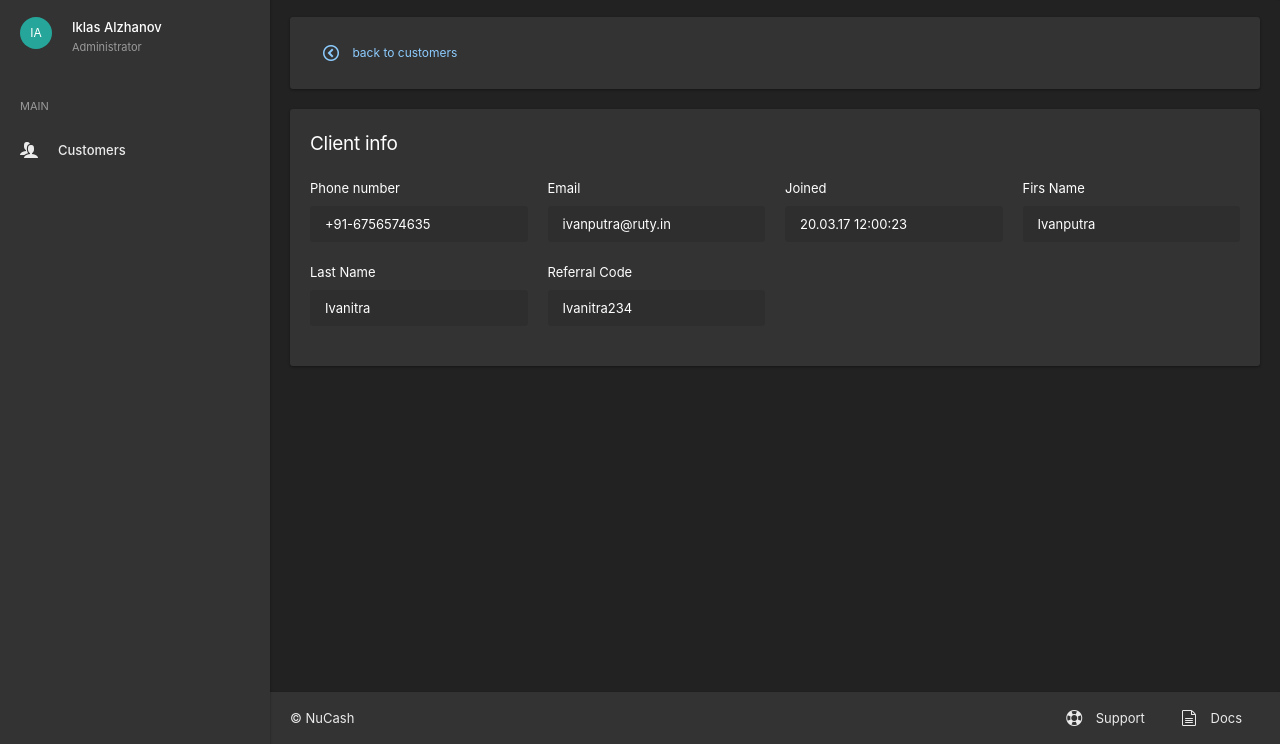
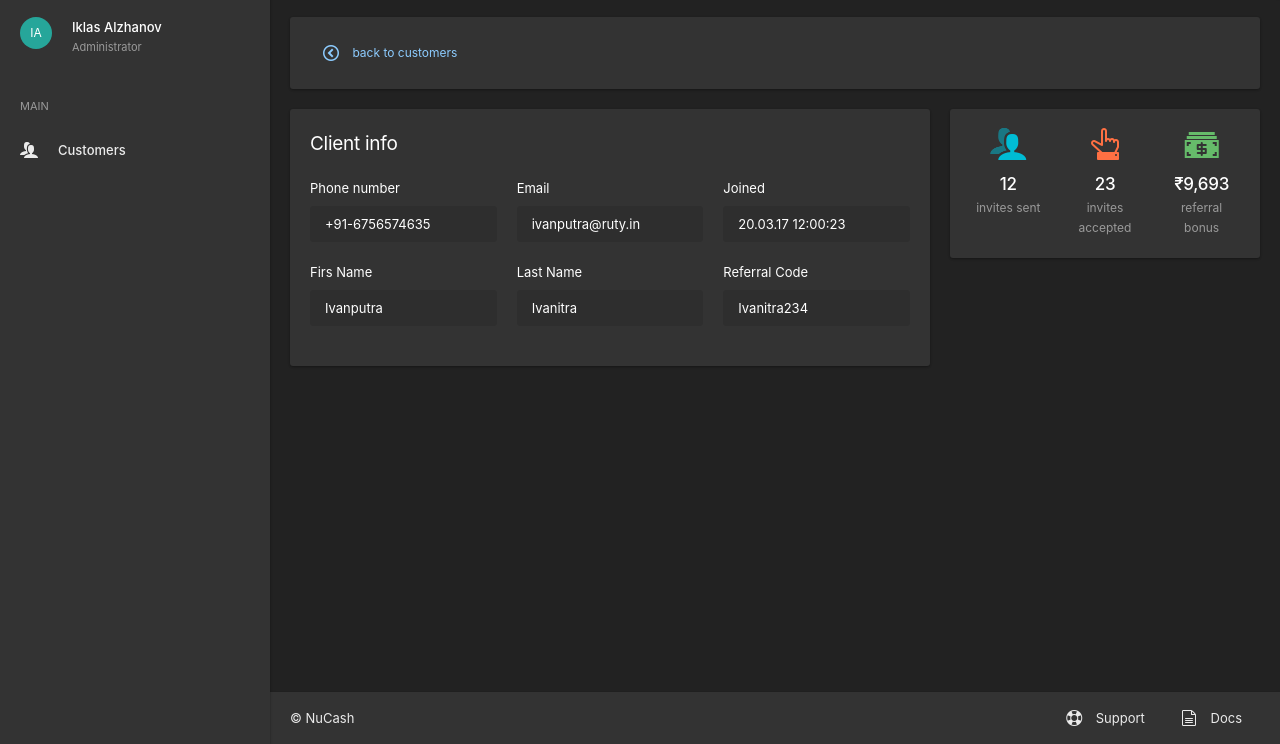
Before and after one commit to sebafurego/Nucash-LK, a plain HTML site: page Customer.html in a window 1280 px wide. Shown: the part 56-800 px from the top of the page. Drawn offline with Linux system fonts and the light colour scheme; a web font is replaced by a local one.

Commit message:
Add bonus information

```diff
--- a/Customer.html
+++ b/Customer.html
@@ -105,6 +105,8 @@
 						</div>
 					</div>
 				</div>
+				<div class="row">
+					<div class="col-md-8">
 						<div class="card">
 							<div class="card-header header-elements-inline">
 								<h4 class="card-title">Client info</h4>
@@ -114,32 +116,32 @@
 							<div class="card-body">
 								<div class="form-box">
 									<div class="row">
-								<div class="col-md-3">
+										<div class="col-md-4">
 											<div class="form-group mb-1">
 												<label>Phone number</label>
 												<input value="+91-6756574635" readonly type="text" class="form-control"> </div>
 										</div>
-								<div class="col-md-3">
+										<div class="col-md-4">
 											<div class="form-group">
 												<label>Email</label>
 												<input value="ivanputra@ruty.in" readonly type="text" class="form-control"> </div>
 										</div>
-								<div class="col-md-3">
+										<div class="col-md-4">
 											<div class="form-group">
 												<label>Joined</label>
 												<input value="20.03.17 12:00:23" readonly type="text" class="form-control"> </div>
 										</div>
-								<div class="col-md-3">
+										<div class="col-md-4">
 											<div class="form-group">
 												<label>Firs Name</label>
 												<input value="Ivanputra" readonly type="text" class="form-control"> </div>
 										</div>
-								<div class="col-md-3">
+										<div class="col-md-4">
 											<div class="form-group">
 												<label>Last Name</label>
 												<input value="Ivanitra" readonly type="text" class="form-control"> </div>
 										</div>
-								<div class="col-md-3">
+										<div class="col-md-4">
 											<div class="form-group">
 												<label>Referral Code</label>
 												<input value="Ivanitra234" readonly type="text" class="form-control"> </div>
@@ -148,6 +150,32 @@
 								</div>
 							</div>
 						</div>
+					</div>
+					<div class="col-md-4">
+						<div class="card card-body">
+							<div class="row text-center">
+								<div class="col-4">
+									<p><i class="icon-users2 icon-2x d-inline-block text-info"></i></p>
+									<h5 class="font-weight-semibold mb-0">12</h5>
+									<span class="text-muted font-size-sm">invites sent</span>
+								</div>
+
+								<div class="col-4">
+									<p><i class="icon-point-up icon-2x d-inline-block text-warning"></i></p>
+									<h5 class="font-weight-semibold mb-0">23</h5>
+									<span class="text-muted font-size-sm">invites accepted</span>
+								</div>
+
+								<div class="col-4">
+									<p><i class="icon-cash3 icon-2x d-inline-block text-success"></i></p>
+									<h5 class="font-weight-semibold mb-0">₹9,693</h5>
+									<span class="text-muted font-size-sm">referral bonus</span>
+								</div>
+							</div>
+						</div>
+					</div>
+				</div>
+
 			</div>
 			<!-- /content area -->
 			<!-- Footer -->
```
Also changed, not shown: index.html (+4 -4 lines). Lines whose indentation alone changed are shown as unchanged.
